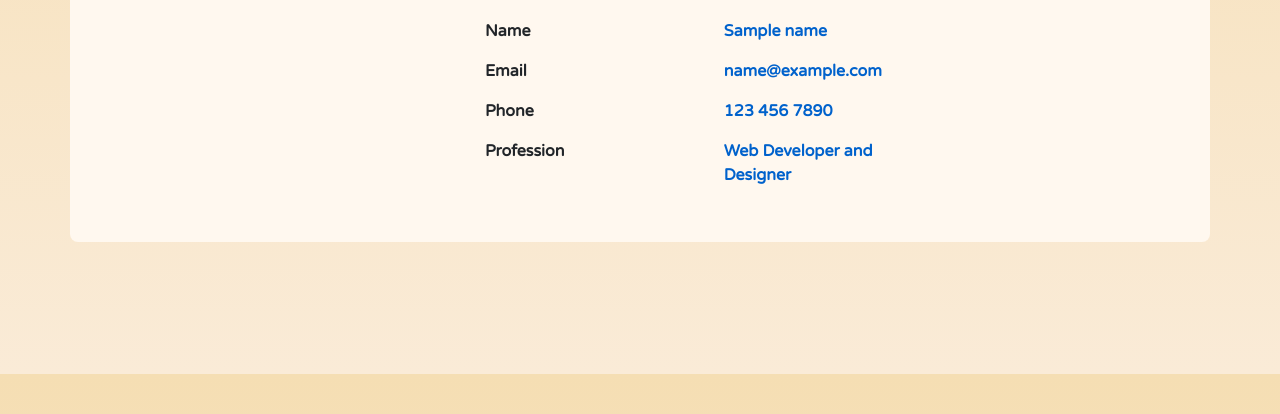
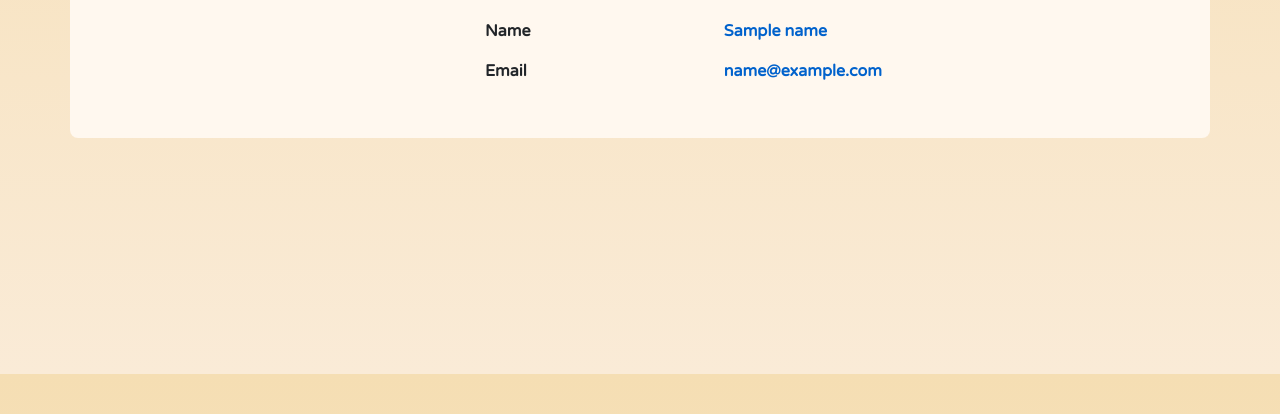
Before and after one commit to uditjain-noob/OOP_Project-1, a Django app: template HotelManagement/templates/HotelManagement/user_profile.html in a window 1280 px wide. Shown: the part 386-800 px from the top of the page. Run offline with Django 3.2, Linux system fonts and the light colour scheme; the template is opened without the code that fills it: most values are stand-ins (such as "Sample title", 1, 10 or a date in 2020); some libraries are stand-ins or nearby versions; some web fonts are replaced.

Commit message:
user profile

```diff
--- a/HotelManagement/booking.py
+++ b/HotelManagement/booking.py
@@ -184,3 +184,9 @@ def updateAllTables(email,fromDate,toDate,room_list):
                                 UPDATE HotelManagement_user
                                 SET rooms = :allRooms
                                 WHERE id = :user_id""",{'rooms':allrooms,'id':user_id})
+
+            # with link:
+            #     cursor.execute(f"""
+            #                     UPDATE HotelManagement_user
+            #                     SET rooms = {allrooms}
+            #                     WHERE id = {user_id}""")
--- a/HotelManagement/static/HotelManagement/style_profile.css
+++ b/HotelManagement/static/HotelManagement/style_profile.css
@@ -167,5 +167,6 @@ body{
 }
 
 .profile-head h5 {
+    font-size: 25px;
     font-weight: 600;
 }
--- a/HotelManagement/templates/HotelManagement/user_profile.html
+++ b/HotelManagement/templates/HotelManagement/user_profile.html
@@ -77,7 +77,7 @@
                                             <p>{{ email }}</p>
                                         </div>
                                     </div>
-                                    <div class="row">
+                                    <!-- <div class="row">
                                         <div class="col-md-6">
                                             <label>Phone</label>
                                         </div>
@@ -92,7 +92,7 @@
                                         <div class="col-md-6">
                                             <p>Web Developer and Designer</p>
                                         </div>
-                                    </div>
+                                    </div> -->
                         </div>
                     </div>
                 </div>
```
Also changed, not shown: db.sqlite3.
